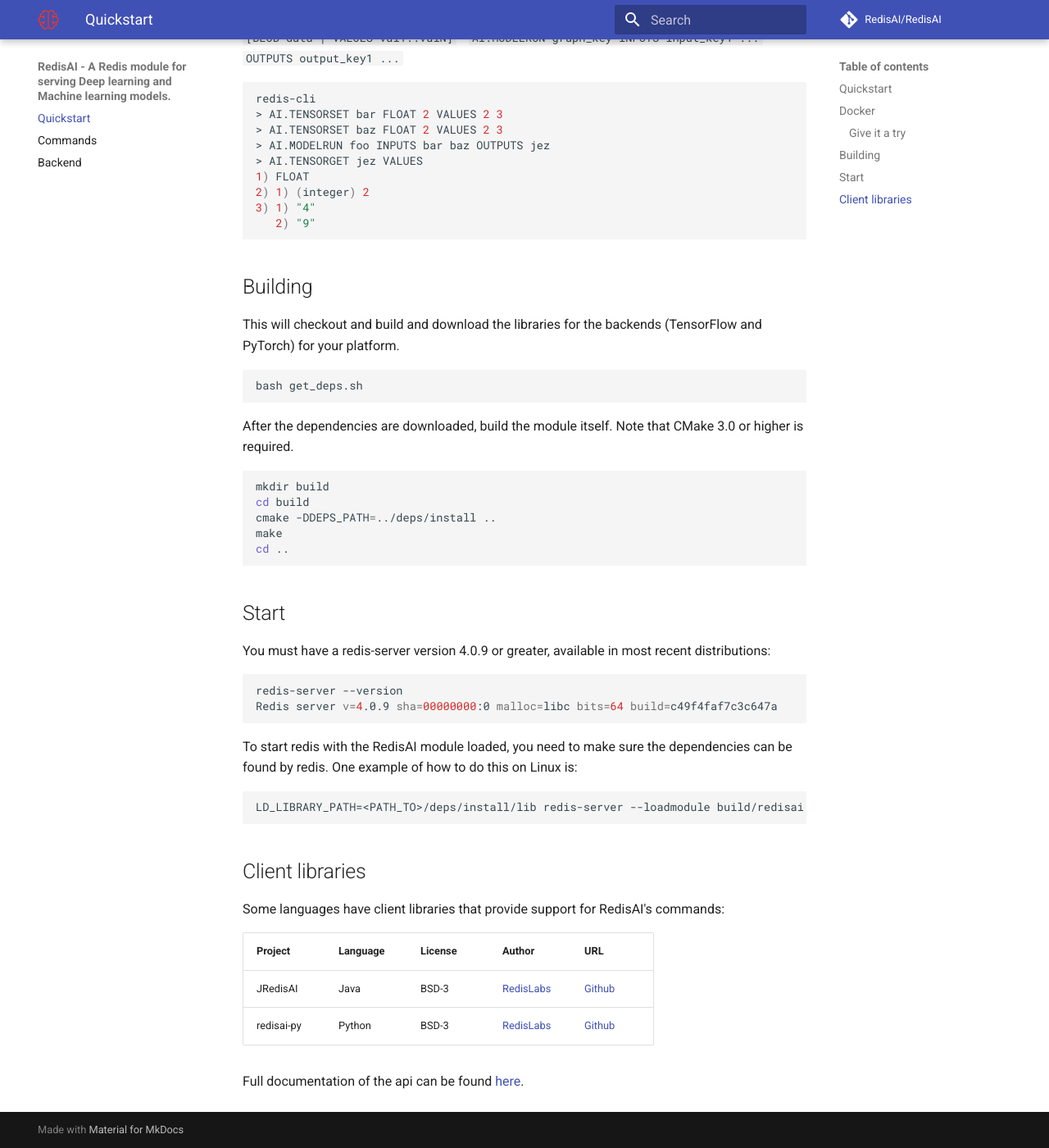
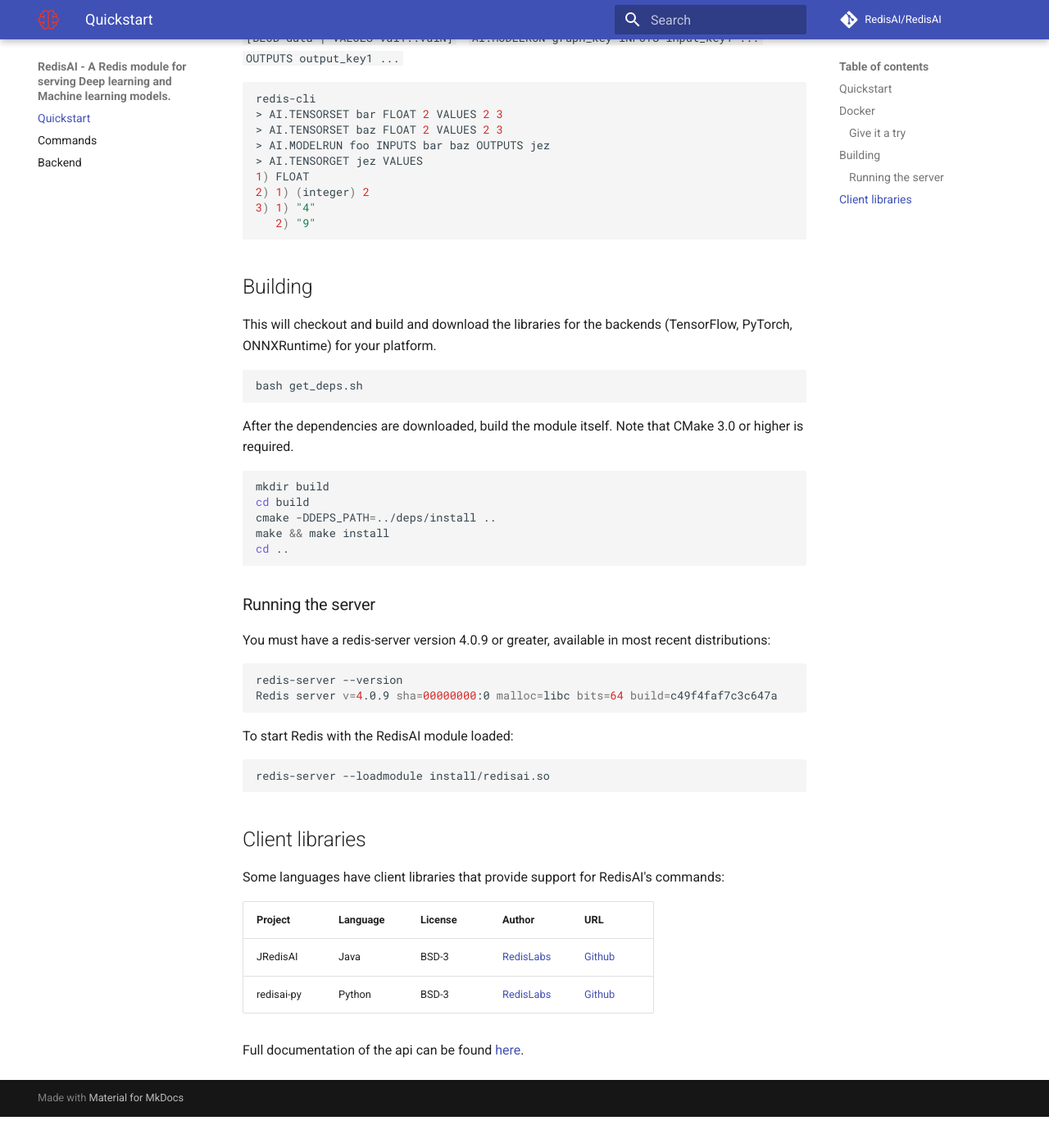
Before and after one commit to RedisAI/RedisAI, an MkDocs documentation site: the page built from docs/index.md, in a window 1280 px wide and 1400 px high, scrolled down 948 px. Shown: the whole window at 82% size. Built offline with MkDocs 1.6.1 and Material for MkDocs 9.7.7, drawn with Linux system fonts in a browser that asks for light colours; comment, search, counter and statistics services are not loaded; old or Windows-style settings are respelled for this version of MkDocs; after the commit the page ends 2310 px from its top, so only the background shows below that; some of the changed text lies outside the part shown.

````diff
--- a/docs/index.md
+++ b/docs/index.md
@@ -41,7 +41,7 @@ redis-cli
 
 ## Building
 This will checkout and build and download the libraries for the backends
-(TensorFlow and PyTorch) for your platform.
+(TensorFlow, PyTorch, ONNXRuntime) for your platform.
 
 ```sh
 bash get_deps.sh
@@ -55,11 +55,11 @@ CMake 3.0 or higher is required.
 mkdir build
 cd build
 cmake -DDEPS_PATH=../deps/install ..
-make
+make && make install
 cd ..
 ```
 
-## Start
+### Running the server
 
 You must have a redis-server version 4.0.9 or greater, available in most recent distributions:
 
@@ -68,11 +68,10 @@ redis-server --version
 Redis server v=4.0.9 sha=00000000:0 malloc=libc bits=64 build=c49f4faf7c3c647a
 ```
 
-To start redis with the RedisAI module loaded, you need to make sure the dependencies can be found by redis.
-One example of how to do this on Linux is:
+To start Redis with the RedisAI module loaded:
 
 ```
-LD_LIBRARY_PATH=<PATH_TO>/deps/install/lib redis-server --loadmodule build/redisai.so
+redis-server --loadmodule install/redisai.so
 ```
 
 ## Client libraries
````
Also changed, not shown: other parts of docs/index.md (+1 -1 lines), README.md (+4 -4 lines).
